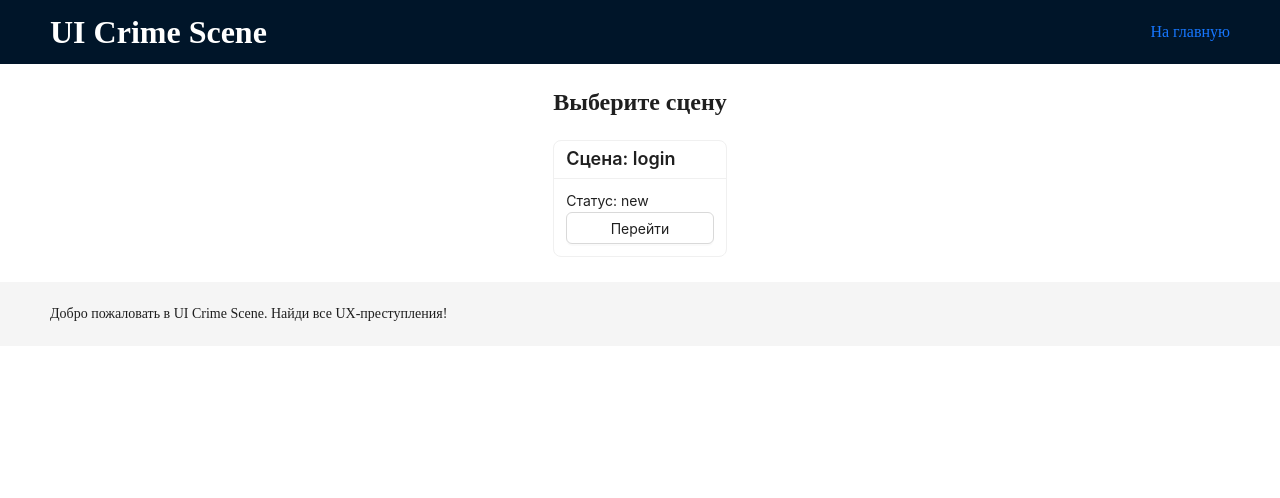
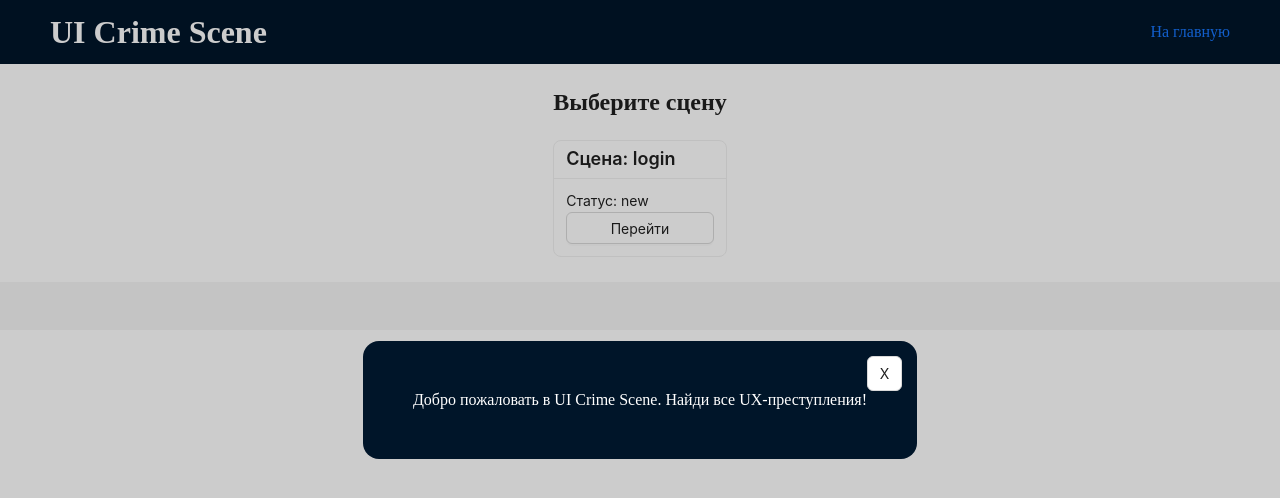
Before and after one commit to LizKa2091/ui-crime-scene, a React (Vite) app in the folder frontend/: page / in a window 1280 px wide. Shown: the top 498 px of the page. Built offline with nearby package versions, Linux system fonts and the light colour scheme.

Commit message:
feat(ModalPortal): move portal into root container, add styles

```diff
--- /dev/null
+++ b/frontend/src/components/ModalPortal/ModalPortal.module.scss
@@ -0,0 +1,26 @@
+.modal {
+   &Overlay {
+      align-items: center;
+      justify-content: center;
+      position: fixed;
+      inset: 0;
+      background: rgba(0, 0, 0, 0.2);
+      z-index: 1;
+      color: #000;
+
+      .modalContainer {
+         background-color: #001529;
+         border-radius: 16px;
+         color: #fff;
+         padding: 50px;
+         position: relative;
+      }
+      .modalButton {
+         position: absolute;
+         right: 15px;
+         top: 15px;
+         width: 35px;
+         height: 35px;
+      }
+   }
+}
--- a/frontend/src/components/ModalPortal/ModalPortal.tsx
+++ b/frontend/src/components/ModalPortal/ModalPortal.tsx
@@ -1,20 +1,27 @@
 import { type FC } from 'react';
 import { createPortal } from 'react-dom';
 import { useDispatch } from 'react-redux';
-import { Flex } from 'antd';
+import { Button, Flex } from 'antd';
 
 import { hideModal } from '../../store/modalSlice';
 import { type modalType } from '../../types/modalTypes';
 import { useAppSelector } from '../../store/store';
 
+import styles from './ModalPortal.module.scss';
+
 const ModalPortal: FC = () => {
-   const footer = document.querySelector('.ant-layout-footer');
+   const rootContainer = document.getElementById('root');
+
    const dispatch = useDispatch();
 
    const currModalType: modalType = useAppSelector((state) => state.modal.activeModal);
    const modalData: string | null = useAppSelector((state) => state.modal.modalData);
 
-   if (!currModalType || !footer) return null;
+   if (!currModalType || !rootContainer) return null;
+
+   const handleClose = () => {
+      dispatch(hideModal())
+   }
 
    const displayMessage = () => {
       switch (currModalType) {
@@ -35,12 +42,13 @@ const ModalPortal: FC = () => {
    }
 
    return createPortal(
-      <div onClick={() => dispatch(hideModal())}>
-         <div onClick={(e) => e.stopPropagation()}>
+      <Flex onClick={handleClose} className={styles.modalOverlay}>
+         <Flex onClick={(e) => e.stopPropagation()} className={styles.modalContainer}>
+            <Button onClick={handleClose} className={styles.modalButton}>X</Button>
             {displayMessage()}
-         </div>
-      </div>,
-   footer)
+         </Flex>
+      </Flex>,
+   rootContainer)
 }
 
 export default ModalPortal;
```
